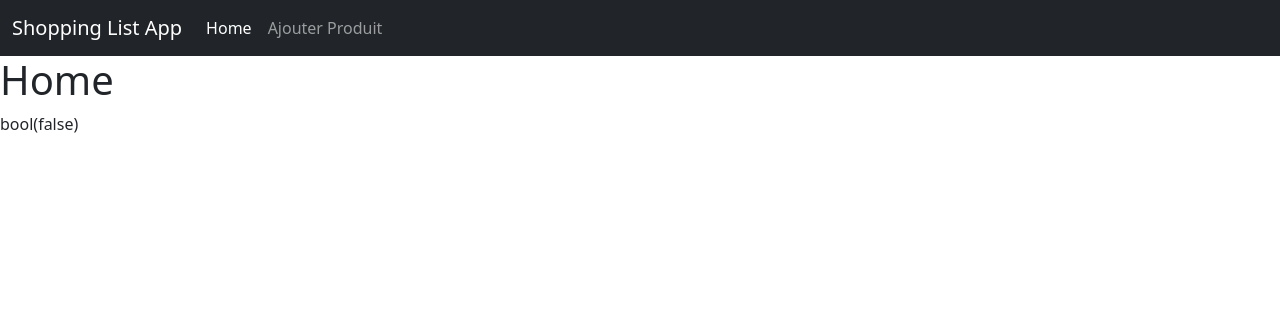
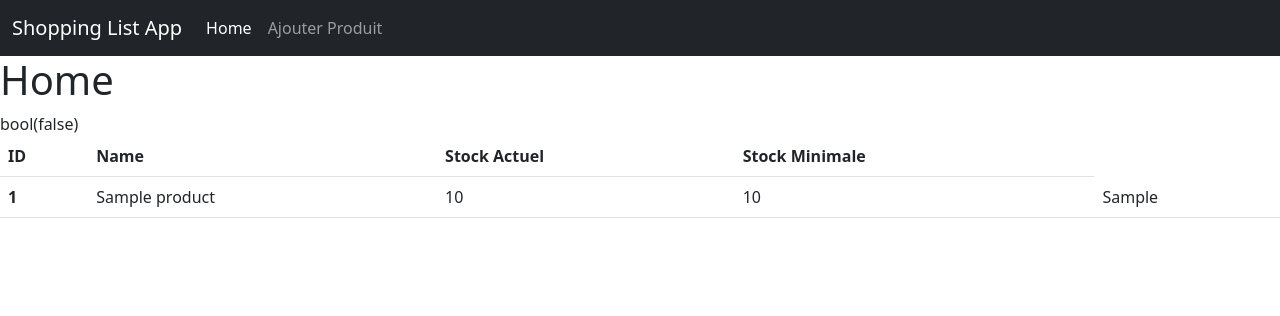
Before and after one commit to UltraViolet33/shopping-list-web, a PHP site: page / in a window 1280 px wide. Shown: the top 316 px of the page. Run offline with PHP 8.4, Linux system fonts and the light colour scheme; tables that the repository leaves empty or names only in its code hold one stand-in row (values such as "Sample post").

Commit message:
display products

```diff
--- a/App/Controllers/HomeController.php
+++ b/App/Controllers/HomeController.php
@@ -3,6 +3,7 @@
 namespace App\Controllers;
 
 use App\Core\Render;
+use App\Models\Product;
 
 class HomeController
 {
@@ -13,6 +14,8 @@ class HomeController
      */
     public function index(): Render
     {
-        return Render::make("Home/index");
+        $product = new Product();
+        $products = $product->selectAll();
+        return Render::make("Home/index", compact('products'));
     }
 }
--- a/App/Core/Database/Database.php
+++ b/App/Core/Database/Database.php
@@ -59,13 +59,17 @@ class Database
      * @param  int $method
      * @return bool|array
      */
-    public function read(string $query,  array $data = array(), int $method = PDO::FETCH_ASSOC): bool|array
+    public function read(string $query,  array $data = array(), int $method = PDO::FETCH_OBJ, $class = null): bool|array
     {
         $statement = $this->PDOInstance->prepare($query);
         $result = $statement->execute($data);
 
         if ($result) {
             $data = $statement->fetchAll($method);
+
+            if ($method === PDO::FETCH_CLASS) {
+                $data = $statement->fetchAll($method, $class);
+            }
             if (is_array($data) && count($data) > 0) {
                 return $data;
             }
--- a/App/Models/Model.php
+++ b/App/Models/Model.php
@@ -6,7 +6,7 @@ use App\Core\Database\Database;
 
 class Model
 {
-    protected static Database $db;
+    protected  Database $db;
     protected string $table;
 
     /**
@@ -16,7 +16,7 @@ class Model
      */
     public function __construct()
     {
-
+        $this->db = Database::getInstance();
         $this->table = get_class($this);
         $this->table = $this->getTableName();
     }
--- a/App/Models/Product.php
+++ b/App/Models/Product.php
@@ -8,18 +8,18 @@ use App\Core\Database\Database;
 class Product extends Model
 {
 
-    private int $id;
+    private int $id_product;
     private string $name;
-    private int $stockActual;
-    private int $stockMin;
+    private int $stock_actual;
+    private int $stock_min;
     private int $recurrent;
 
     /**
      * insert
      *
      * @param  string $name
-     * @param  int $stockMin
-     * @param  int $stockActual
+     * @param  int $stock_min
+     * @param  int $stock_actual
      * @param  int $recurent
      * @return bool
      */
@@ -36,4 +36,10 @@ class Product extends Model
 
         return Database::getInstance()->write($query, $data);
     }
+
+    public function selectAll()
+    {
+        $query = "SELECT * FROM $this->table";
+        return $this->db->read($query);
+    }
 }
--- a/App/Views/Home/index.php
+++ b/App/Views/Home/index.php
@@ -3,7 +3,28 @@
 
 use App\Core\Helpers\Session;
 
- if (!is_null(Session::getMessage())) : ?>
+if (!is_null(Session::getMessage())) : ?>
     <?php var_dump(Session::getMessage()) ?>
     <?php Session::unset('msg'); ?>
 <?php endif; ?>
+<table class="table">
+    <thead>
+        <tr>
+            <th scope="col">ID</th>
+            <th scope="col">Name</th>
+            <th scope="col">Stock Actuel</th>
+            <th scope="col">Stock Minimale</th>
+        </tr>
+    </thead>
+    <tbody>
+        <?php foreach ($products as $product) : ?>
+            <tr>
+                <th scope="row"><?= $product->id_products ?></th>
+                <td><?= $product->name ?></td>
+                <td><?= $product->stock_actual ?></td>
+                <td><?= $product->stock_min ?></td>
+                <td><?= $product->recurrent ?></td>
+            </tr>
+        <?php endforeach; ?>
+    </tbody>
+</table>
```
Also changed, not shown: App/Controllers/ProductController.php (+2 -5 lines).
